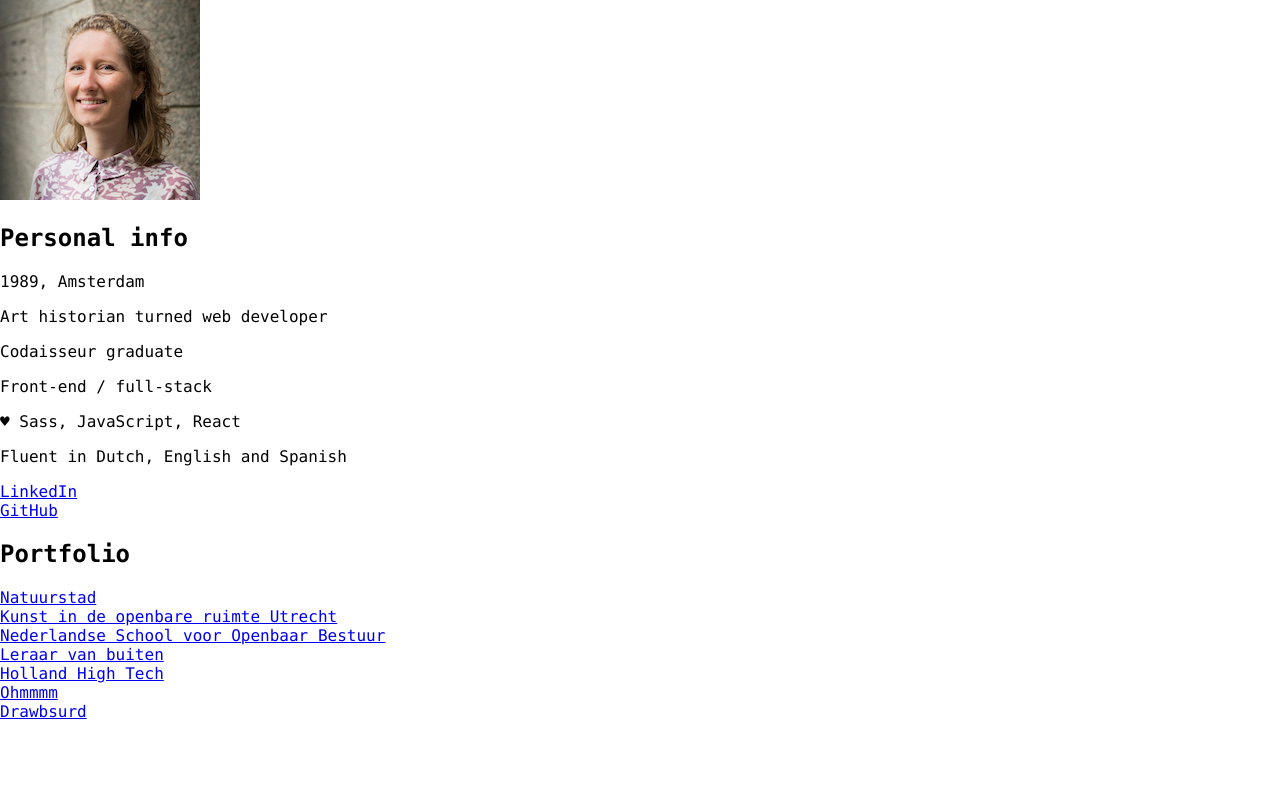
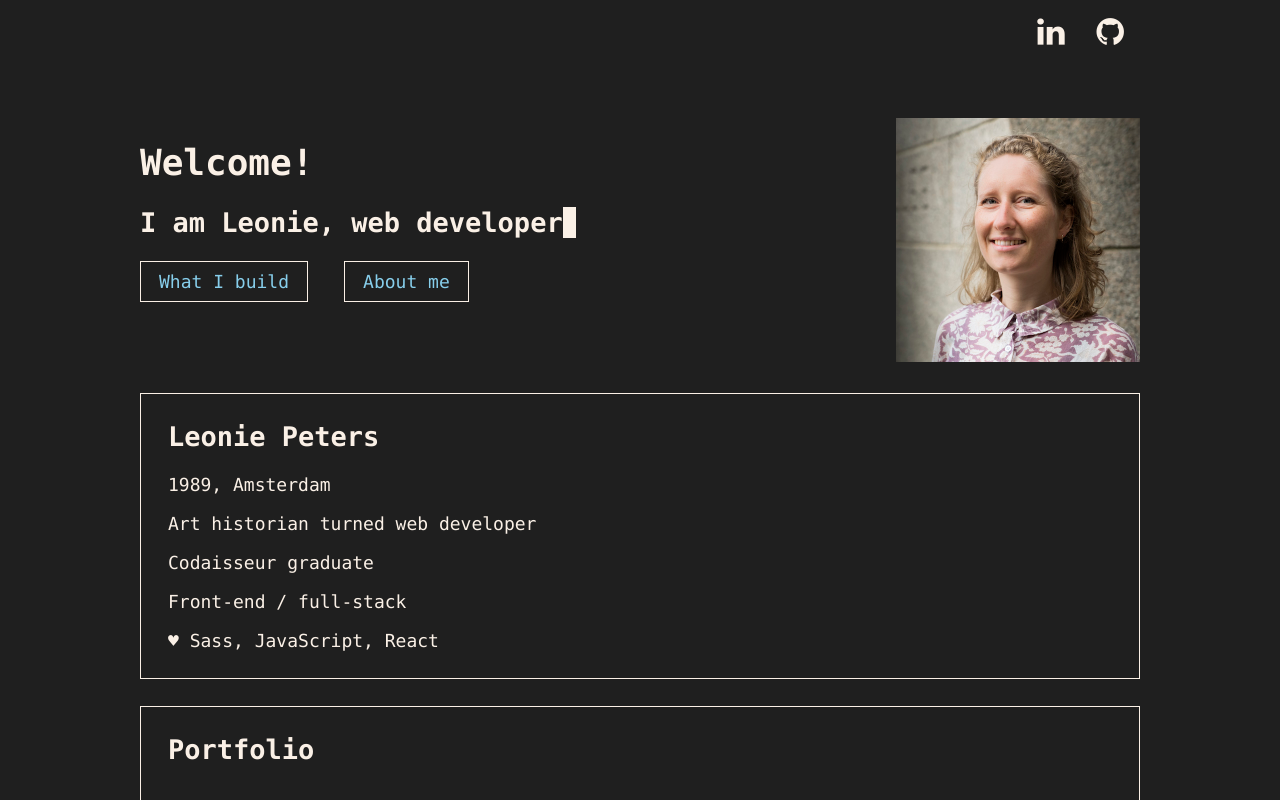
Before and after one commit to LeoniePeters/leoniepeters.com, a React (Create React App) app: page / in a window 1280 px wide. Shown: the top 800 px of the page. Built offline with nearby package versions, Linux system fonts and the light colour scheme.

Commit message:
divide code into components

```diff
--- a/src/App.css
+++ b/src/App.css
@@ -1,4 +1,29 @@
-.App {
+header {
+  max-width: 1000px;
+  margin: 0 auto;
+}
+main {
+  max-width: 1000px;
+  margin: 3em auto;
+  padding: 0 3vw;
+}
+i {
+  font-style: normal;
+}
+.social-media-links {
+  display: flex;
+  justify-content: flex-end;
+}
+.social-media-links a {
+  color: linen;
+  display: inline-block;
+  font-family: "fontello";
+  font-size: 32px;
+  padding: 0.5em;
+}
+.social-media-links a:hover {
+  text-decoration: none;
+  color: skyblue;
 }
 
 @keyframes App-logo-spin {
--- a/src/App.js
+++ b/src/App.js
@@ -1,82 +1,31 @@
 import React from "react";
-import leonie from "./leonie-portret.jpg";
 import "./App.css";
+import Welcome from "./Components/Welcome";
+import About from "./Components/About";
+import Portfolio from "./Components/Portfolio";
 
 function App() {
   return (
     <div className="App">
-      <header></header>
+      <header>
+        <div className="social-media-links">
+          <a
+            href="https://www.linkedin.com/in/leonie-e-peters/"
+            rel="noopener noreferrer"
+            target="_blank"
+          >
+            <i class="icon-linkedin">&#xf0e1;</i>
+          </a>
+
+          <a href="https://github.com/LeoniePeters" target="_blank">
+            <i class="icon-github-circled">&#xf09b;</i>
+          </a>
+        </div>
+      </header>
       <main>
-        <div className="sidebar">
-          <div className="portrait">
-            <img src={leonie} />
-          </div>
-          <div className="personal-info">
-            <h2>Personal info</h2>
-            <p>1989, Amsterdam</p>
-            <p>Art historian turned web developer</p>
-            <p>Codaisseur graduate</p>
-            <p>Front-end / full-stack</p>
-            <p>♥ Sass, JavaScript, React</p>
-            <p>Fluent in Dutch, English and Spanish</p>
-            <div>
-              <a
-                href="https://www.linkedin.com/in/leonie-e-peters/"
-                target="_blank"
-              >
-                LinkedIn
-              </a>
-            </div>
-            <div>
-              <a href="https://github.com/LeoniePeters" target="_blank">
-                GitHub
-              </a>
-            </div>
-          </div>
-        </div>
-        <div className="main-content">
-          <div className="portfolio">
-            <h2>Portfolio</h2>
-            <div className>
-              <a href="https://www.natuurstad.nl/" target="_blank">
-                Natuurstad
-              </a>
-            </div>
-            <div className>
-              <a
-                href="https://www.kunstinopenbareruimte-utrecht.nl/"
-                target="_blank"
-              >
-                Kunst in de openbare ruimte Utrecht
-              </a>
-            </div>
-            <div className>
-              <a href="https://www.nsob.nl/" target="_blank">
-                Nederlandse School voor Openbaar Bestuur
-              </a>
-            </div>
-            <div className>
-              <a href="https://www.leraarvanbuiten.nl/" target="_blank">
-                Leraar van buiten
-              </a>
-            </div>
-            <div className>
-              <a href="https://www.hollandhightech.nl/" target="_blank">
-                Holland High Tech
-              </a>
-            </div>
-            <div className>
-              <a href="https://ohmmmm.netlify.app/" target="_blank">
-                Ohmmmm
-              </a>
-            </div>
-            <div className>
-              <a href="https://drawbsurd.netlify.app/" target="_blank">
-                Drawbsurd
-              </a>
-            </div>
-          </div>
-        </div>
+        <Welcome />
+        <About />
+        <Portfolio />
       </main>
       <footer></footer>
     </div>
--- /dev/null
+++ b/src/Components/About.css
@@ -0,0 +1,13 @@
+.About {
+  box-sizing: border-box;
+  border: 1px solid linen;
+  margin: 1.5em 0;
+  padding: 1.5em;
+  width: 100%;
+}
+.About :first-child {
+  margin-top: 0;
+}
+.About :last-child {
+  margin-bottom: 0;
+}
--- /dev/null
+++ b/src/Components/About.js
@@ -0,0 +1,17 @@
+import React from "react";
+import "./About.css";
+
+function About() {
+  return (
+    <div className="About" id="about">
+      <h2>Leonie Peters</h2>
+      <p>1989, Amsterdam</p>
+      <p>Art historian turned web developer</p>
+      <p>Codaisseur graduate</p>
+      <p>Front-end / full-stack</p>
+      <p>♥ Sass, JavaScript, React</p>
+    </div>
+  );
+}
+
+export default About;
--- /dev/null
+++ b/src/Components/Portfolio.css
@@ -0,0 +1,64 @@
+.Portfolio {
+  box-sizing: border-box;
+  border: 1px solid linen;
+  padding: 1.5em;
+}
+.Portfolio :first-child {
+  margin-top: 0;
+}
+.Portfolio :last-child {
+  margin-bottom: 0;
+}
+.portfolio-item {
+  display: flex;
+  align-items: center;
+  background-size: 100% auto;
+  background-repeat: no-repeat;
+  margin: 3em -1.5em;
+  height: 50vw;
+}
+@media screen and (min-width: 1200px) {
+  .portfolio-item {
+    height: 562px;
+  }
+}
+.portfolio-item a {
+  /* opacity: 0; */
+  visibility: hidden;
+  display: block;
+  background: rgb(31, 31, 31);
+  box-sizing: border-box;
+  border: 1px solid linen;
+
+  margin: 0 auto;
+  padding: 1.5em;
+  width: 75%;
+  transition: max-height 500ms linear;
+}
+.portfolio-item:hover a {
+  /* opacity: 1; */
+  visibility: visible;
+  transition: max-height 500ms linear;
+}
+
+.natuurstad {
+  background-image: url("../static/media/Natuurstad-screenshot.jpg");
+}
+.kor-utrecht {
+  background-image: url("../static/media/KOR-Utrecht-screenshot.jpg");
+}
+.nsob {
+  background-image: url("../static/media/nsob-screenshot.jpg");
+}
+.leraarvanbuiten {
+  background-image: url("../static/media/leraarvanbuiten-screenshot.jpg");
+}
+.hollandhightech {
+  background-image: url("../static/media/hollandhightech-screenshot.jpg");
+}
+.ohmmmm {
+  background-image: url("../static/media/ohmmmm-screenshot.png");
+}
+.drawbsurd {
+  background-image: url("../static/media/drawbsurd-screenshot.jpg");
+}
--- /dev/null
+++ b/src/Components/Portfolio.js
@@ -0,0 +1,47 @@
+import React from "react";
+import "./Portfolio.css";
+
+function Portfolio() {
+  return (
+    <div className="Portfolio" id="portfolio">
+      <h2>Portfolio</h2>
+      <div className="portfolio-item natuurstad">
+        <a href="https://www.natuurstad.nl/" target="_blank">
+          Natuurstad
+        </a>
+      </div>
+      <div className="portfolio-item kor-utrecht">
+        <a href="https://www.kunstinopenbareruimte-utrecht.nl/" target="_blank">
+          Kunst in de openbare ruimte Utrecht
+        </a>
+      </div>
+      <div className="portfolio-item nsob">
+        <a href="https://www.nsob.nl/" target="_blank">
+          Nederlandse School voor Openbaar Bestuur
+        </a>
+      </div>
+      <div className="portfolio-item leraarvanbuiten">
+        <a href="https://www.leraarvanbuiten.nl/" target="_blank">
+          Leraar van buiten
+        </a>
+      </div>
+      <div className="portfolio-item hollandhightech">
+        <a href="https://www.hollandhightech.nl/" target="_blank">
+          Holland High Tech
+        </a>
+      </div>
+      <div className="portfolio-item ohmmmm">
+        <a href="https://ohmmmm.netlify.app/" target="_blank">
+          Ohmmmm
+        </a>
+      </div>
+      <div className="portfolio-item drawbsurd">
+        <a href="https://drawbsurd.netlify.app/" target="_blank">
+          Drawbsurd
+        </a>
+      </div>
+    </div>
+  );
+}
+
+export default Portfolio;
--- /dev/null
+++ b/src/Components/Welcome.css
@@ -0,0 +1,35 @@
+.Welcome {
+  display: flex;
+  justify-content: space-between;
+  width: 100%;
+}
+.portrait {
+  max-width: 244px;
+}
+.welcome-message h2 {
+  overflow: hidden;
+  border-right: 0.5em solid linen;
+  white-space: nowrap;
+  animation: typing 2.5s steps(34, end);
+}
+.button {
+  display: inline-block;
+  padding: 0.5em 1em;
+  border: 1px solid linen;
+  margin: 0 2em 0 0;
+}
+a.button:hover {
+  background-color: linen;
+  color: rgb(31, 31, 31);
+  text-decoration: none;
+}
+
+/* The typing effect */
+@keyframes typing {
+  from {
+    width: 0;
+  }
+  to {
+    width: 100%;
+  }
+}
--- /dev/null
+++ b/src/Components/Welcome.js
@@ -0,0 +1,25 @@
+import React from "react";
+import leonie from "../static/media/leonie-portret.jpg";
+import "./Welcome.css";
+
+function Welcome() {
+  return (
+    <div className="Welcome">
+      <div className="welcome-message">
+        <h1>Welcome!</h1>
+        <h2>I am Leonie, web developer</h2>
+        <a href="#portfolio" className="button">
+          What I build
+        </a>
+        <a href="#about" className="button">
+          About me
+        </a>
+      </div>
+      <div className="portrait">
+        <img src={leonie} alt="portrait Leonie" />
+      </div>
+    </div>
+  );
+}
+
+export default Welcome;
--- a/src/index.css
+++ b/src/index.css
@@ -1,11 +1,39 @@
+@font-face {
+  font-family: "fontello";
+  src: url("./Fonts/fontello/font/fontello.eot?19149087");
+  src: url("./Fonts/fontello/font/fontello.eot?19149087#iefix")
+      format("embedded-opentype"),
+    url("./Fonts/fontello/font/fontello.woff?19149087") format("woff"),
+    url("./Fonts/fontello/font/fontello.ttf?19149087") format("truetype"),
+    url("./Fonts/fontello/font/fontello.svg?19149087#fontello") format("svg");
+  font-weight: normal;
+  font-style: normal;
+}
+
 body {
-  background-color: white;
+  background-color: rgb(31, 31, 31);
+  background-size: 32px;
+  background-repeat: repeat-x;
+  color: linen;
   margin: 0;
   font-family: "Lucida Console", Monaco, monospace;
+  font-size: 18px;
   -webkit-font-smoothing: antialiased;
   -moz-osx-font-smoothing: grayscale;
 }
-
+img {
+  max-width: 100%;
+  margin: 0 auto;
+}
+a {
+  color: skyblue;
+  text-decoration: none;
+  transition: 300ms linear;
+}
+a:hover {
+  text-decoration: underline;
+  transition: all 300ms linear;
+}
 code {
   font-family: source-code-pro, Menlo, Monaco, Consolas, "Courier New",
     monospace;
```
Also changed, not shown: src/leonie-portret.jpg (deleted).
